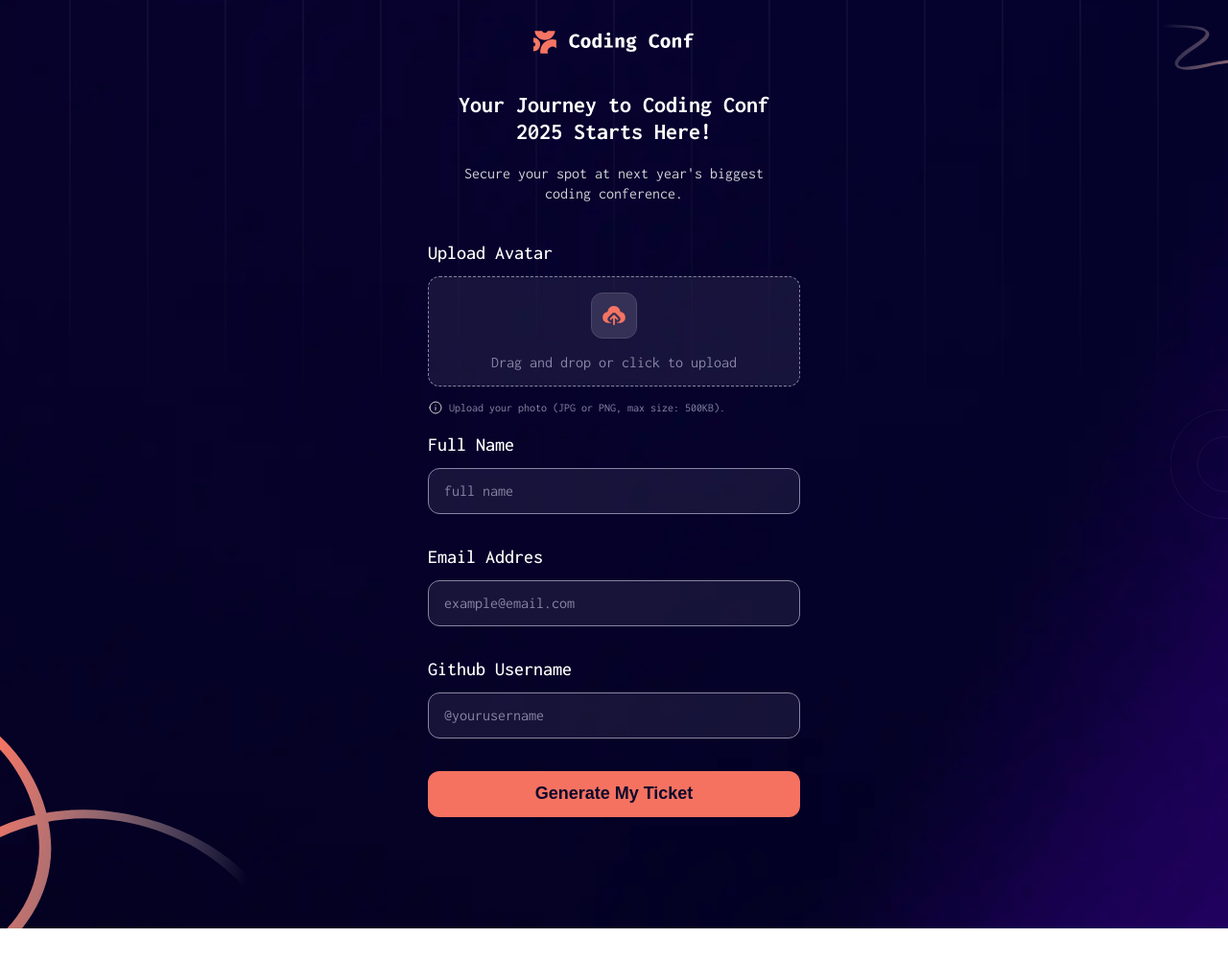
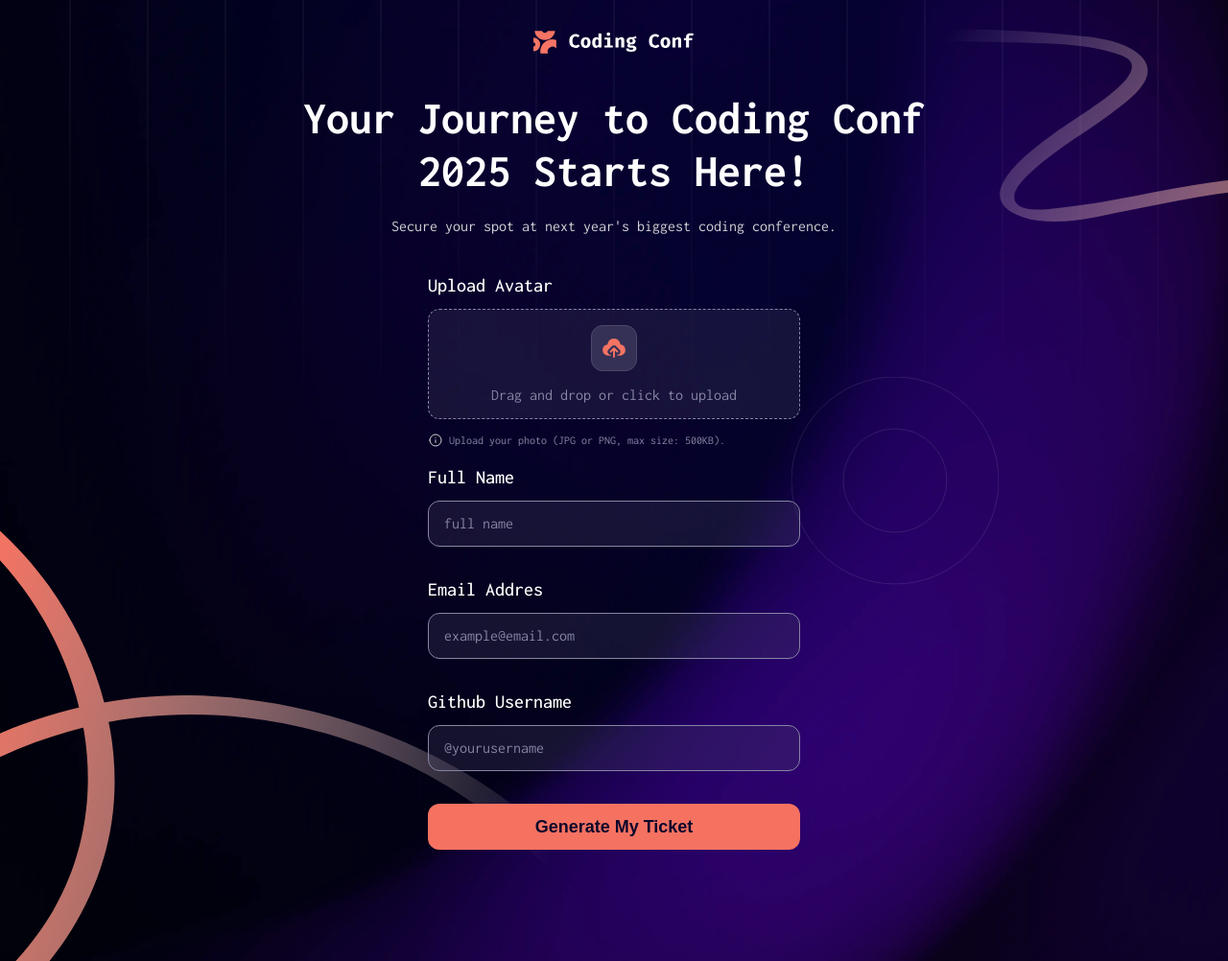
Before and after one commit to Fel1324/CodingConf, a website built with webpack: page index.html in a window 1280 px wide. Shown: the whole page at 96% size. Before the commit the page ends 968 px from the top, so only its background shows below. Built offline with nearby package versions, Linux system fonts and the light colour scheme.

Commit message:
finish desktop adaptation

```diff
--- a/src/css/app.css
+++ b/src/css/app.css
@@ -1,14 +1,23 @@
 #app{
   width: 100%;
-  max-width: 26.5rem;
-  margin-inline: auto;
 }
 
 .app__header{
   padding: 2.5rem 2rem;
+  margin-inline: auto;
+  max-width: 26.5rem;
   text-align: center;
 }
 
 .app__body{
   padding-inline: 1.125rem;
+  max-width: 26.5rem;
+  margin-inline: auto;
 }
+
+@media screen and (width >= 1024px) {
+  .app__header{
+    padding: 2.5rem 0;
+    max-width: 41rem;
+  }
+}
--- a/src/css/form.css
+++ b/src/css/form.css
@@ -1,6 +1,7 @@
 #form{
   display: grid;
   gap: 1.25rem;
+  position: relative;
 }
 
 .input-group{
--- a/src/css/global.css
+++ b/src/css/global.css
@@ -62,6 +62,7 @@ button{
 }
 
 h1{
+  position: relative;
   color: var(--neutral-0);
   margin-bottom: 1.25rem;
   line-height: 1.15;
@@ -76,6 +77,7 @@ h1{
 }
 
 p{
+  position: relative;
   color: var(--neutral-300);
   line-height: 1.3;
 
@@ -91,3 +93,19 @@ small{
   color: var(--neutral-500);
   font-size: .75rem;
 }
+
+@media screen and (width >= 768px) {
+  body{
+    background-image: url("../assets/imgs/background-tablet.png");
+  }
+}
+
+@media screen and (width >= 1024px) {
+  body{
+    background-image: url("../assets/imgs/background-desktop.png");
+  }
+
+  h1{
+    font-size: 3rem;
+  }
+}
--- a/src/css/images.css
+++ b/src/css/images.css
@@ -30,3 +30,22 @@
 
   width: 18.75rem;
 }
+
+@media screen and (width >= 1024px) {
+  .pattern-line-top{
+    width: initial;
+  }
+
+  .pattern-circle{
+    position: absolute;
+    right: 50%;
+    top: 50%;
+    translate: 185% -50%;
+
+    width: initial;
+  }
+
+  .pattern-line-bottom{
+    width: 42rem;
+  }
+}
```
